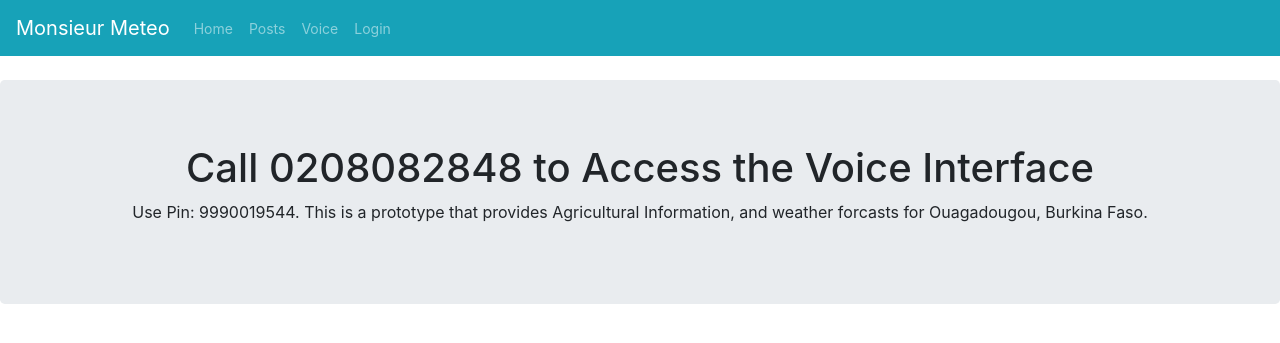
After one commit to armydah30/monsieurmeteo, a Flask app: page /voice_interface in a window 1280 px wide. The commit adds this page. Shown: the top 343 px of the page. Run offline with Flask 2, Linux system fonts and the light colour scheme; some libraries are stand-ins or nearby versions.

Commit message:
voice interface update

```diff
--- a/app.py
+++ b/app.py
@@ -201,10 +201,10 @@ def voice_french():
             }
     return render_template('voice_french.xml', context=context)
 
-#About
-@app.route('/about')
-def about():
-    return render_template('about.html')
+#AboutVoiceInterface
+@app.route('/voice_interface')
+def voice_interface():
+    return render_template('voice_interface.html')
 
 #Posts Page
 @app.route('/posts')
--- a/templates/includes/_navbar.html
+++ b/templates/includes/_navbar.html
@@ -15,7 +15,7 @@
           </li>
 
           <li class="nav-item">
-            <a class="nav-link" href="/voice">Voice</a>
+            <a class="nav-link" href="/voice_interface">Voice</a>
           </li>
           {% if session.logged_in %}
             <li class="nav-item dropdown">
--- /dev/null
+++ b/templates/voice_interface.html
@@ -0,0 +1,9 @@
+{% extends 'layout.html' %}
+
+{% block body %}
+
+<div class="jumbotron text-center">
+  <h1>Call 0208082848 to Access the Voice Interface</h1>
+  <p>Use Pin: 9990019544. This is a prototype that provides Agricultural Information, and weather forcasts for Ouagadougou, Burkina Faso. </p>
+</div>
+{% endblock %}
```
Also changed, not shown: templates/about.html (deleted, +0 -9 lines).
